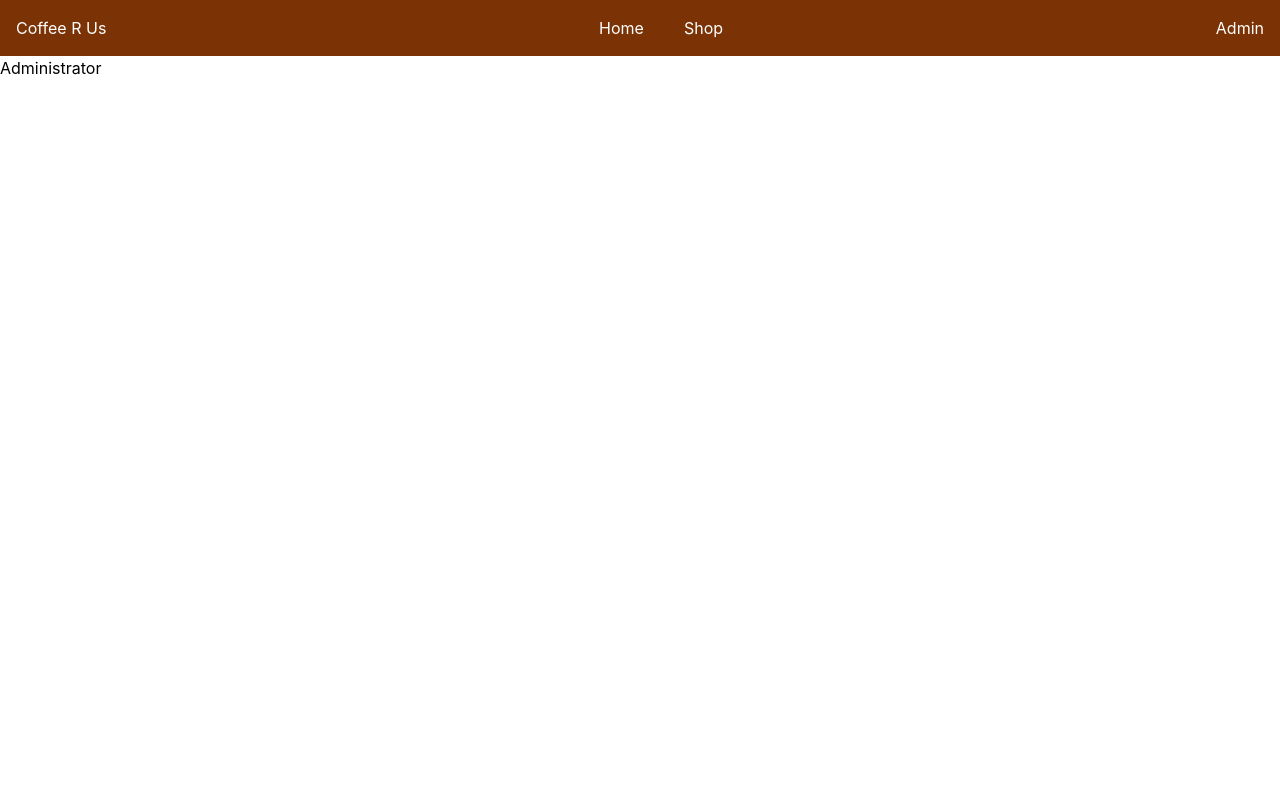
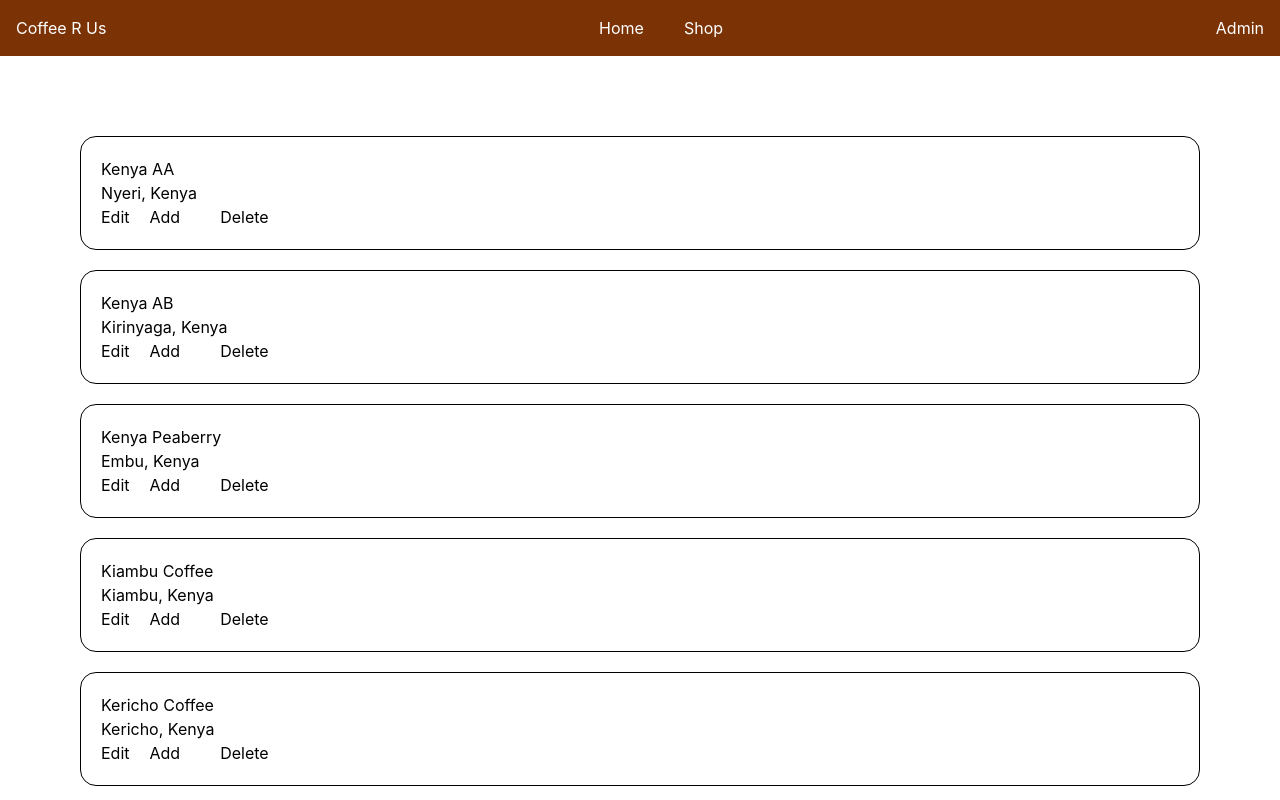
Before and after one commit to HopeKathomi/Summative-Lab---Personal-Project-Showcase-App, a React (Vite) app: page /administrator in a window 1280 px wide. Shown: the top 800 px of the page. Built offline with nearby package versions, Linux system fonts and the light colour scheme; data requests are answered from the project's data file.

Commit message:
sets up the Administrator page

```diff
--- a/package.json
+++ b/package.json
@@ -13,6 +13,7 @@
   "dependencies": {
     "@tailwindcss/vite": "^4.3.3",
     "json-server": "^0.17.4",
+    "lucide-react": "^1.41.0",
     "react": "^19.2.8",
     "react-dom": "^19.2.8",
     "react-router": "^7.18.3",
--- a/src/App.jsx
+++ b/src/App.jsx
@@ -1,4 +1,4 @@
-import { useState, createContext } from 'react';
+import { useState, useEffect, createContext } from 'react';
 import Landingpage from './components/Landingpage';
 import Nav from './components/common/Nav';
 import ProductList from './components/ProductList';
@@ -8,14 +8,21 @@ import {Route, Routes} from "react-router";
 export const userContext = createContext(null);
 
 function App() {
+  const [coffees, getCoffee] = useState([]);
+
+  useEffect(()=>{
+    fetch('http://localhost:3000/coffees')
+    .then(response => response.json())
+    .then(data => getCoffee(data))
+  },[])
 
   return (
     <div >
       <Nav/>
       <Routes>
         <Route path="/" element={<Landingpage/>}/>
-        <Route path='/products' element={<ProductList/>}/>
-        <Route path='/administrator' element={<Administrator/>}/>
+        <Route path='/products' element={<ProductList coffees = {coffees}/>}/>
+        <Route path='/administrator' element={<Administrator coffees = {coffees}/>}/>
       </Routes>
     </div>
   )
--- a/src/components/Administrator.jsx
+++ b/src/components/Administrator.jsx
@@ -1,9 +1,28 @@
 import React from 'react'
 
-const Administrator = () => {
+const Administrator = ({coffees}) => {
   return (
-    <div>
-        <div>Administrator</div>
+    <div className='flex flex-col gap-5 p-20'>
+      {coffees.map(coffee=>(
+        <div key={coffee.id} className='flex flex-col p-5 border rounded-2xl'>
+          <div>
+            <div>{coffee.coffee_name}</div>
+            <div>{coffee.origin}</div>
+          </div>
+
+          <div className='flex flex-row gap-10'>
+            <div className='flex gap-5'>
+              <a href="">Edit</a>
+              <a href="">Add</a>
+            </div>
+            <div>
+              <a href="">Delete</a>
+            </div>
+          </div>
+
+        </div>
+      ))}
+
     </div>
   )
 }
--- a/src/components/ProductList.jsx
+++ b/src/components/ProductList.jsx
@@ -1,15 +1,7 @@
-import {useState, useEffect} from 'react'
 import Product from './Product';
 
-const ProductList = () => {
-  const [coffees, getCoffee] = useState([]);
+const ProductList = ({coffees}) => {
 
-  useEffect(()=>{
-    fetch('http://localhost:3000/coffees')
-    .then(response => response.json())
-    .then(data => getCoffee(data))
-  },[])
-  console.log(coffees)
   return (
     <Product coffees = {coffees}/>
   )
```
Also changed, not shown: 1 other file (tests, documents, lock files or other folders).
